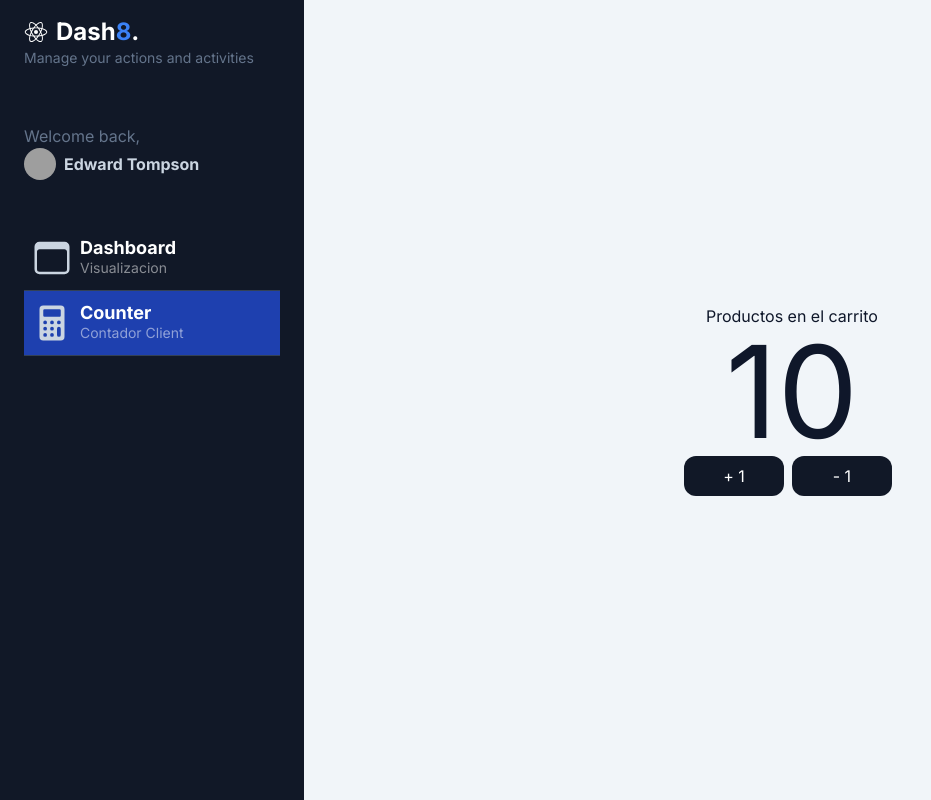
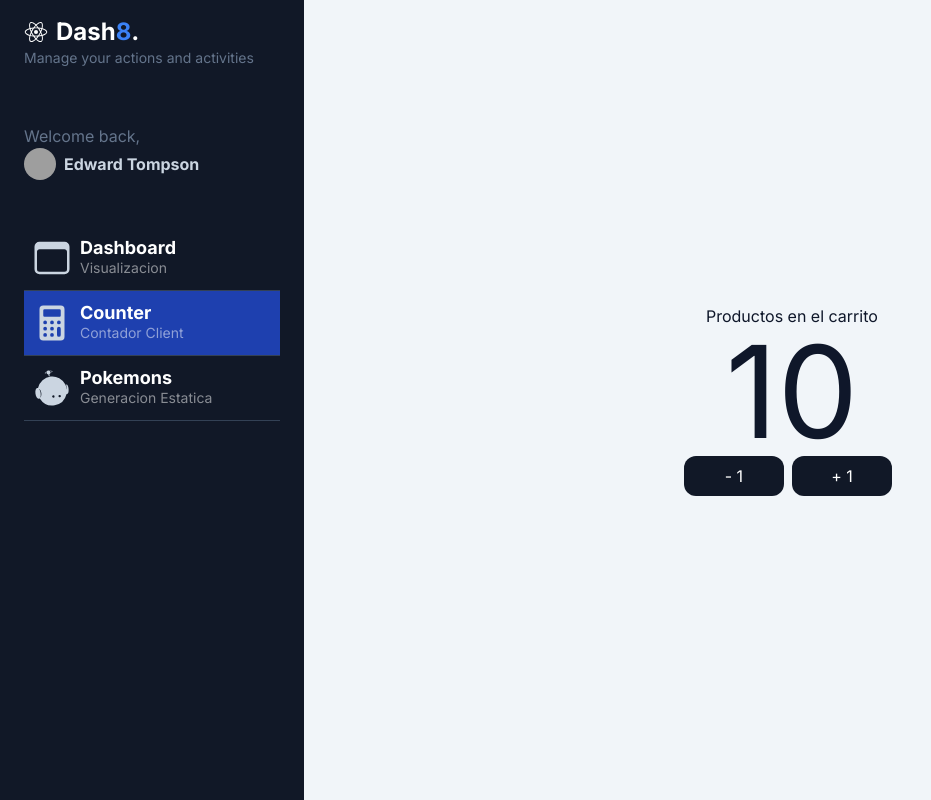
Before and after one commit to ACaminos/nextDashboard, a Next.js app: page /dashboard/counter in a window 1280 px wide. Shown: the whole page, without its empty margins (0-931 px from the left). Built offline with nearby package versions, Linux system fonts and the light colour scheme; grey boxes are pictures that could not be loaded.

Commit message:
create Pokemon Page

```diff
--- a/src/app/components/Sidebar.tsx
+++ b/src/app/components/Sidebar.tsx
@@ -1,5 +1,5 @@
 import Image from "next/image"
-import { IoBrowsersOutline, IoCalculator, IoLogoReact } from "react-icons/io5"
+import { IoBrowsersOutline, IoCalculator, IoChatbubblesSharp, IoLogoIonitron, IoLogoReact } from "react-icons/io5"
 import { SidebarMenuItem } from "./SidebarMenuItem"
 
 const menuItems = [
@@ -14,6 +14,12 @@ const menuItems = [
         icon : <IoCalculator size={40} />,
         title : 'Counter',
         subTitle : 'Contador Client'
+    },
+    {
+        path : '/dashboard/pokemons',
+        icon : <IoLogoIonitron size={40} />,
+        title : 'Pokemons',
+        subTitle : 'Generacion Estatica'
     }
 ]
 
--- a/src/app/dashboard/counter/page.tsx
+++ b/src/app/dashboard/counter/page.tsx
@@ -1,45 +1,17 @@
-'use client'
-import { useState } from "react";
+import { CartCounter } from "@/app/shopping-cart";
+import { Metadata } from "next";
+
+export const metadata: Metadata = {
+ title: 'Shopping Cart',
+ description: 'Un simple contador',
+};
 
 export default function CounterPage() {
-
-  const [ num, setNum ] = useState(10)
-
-  const sum = () => { setNum( num + 1) }
-  const supr = () => { setNum( num - 1) }
 
   return (
     <div className="flex flex-col items-center justify-center w-full h-full">
       <span>Productos en el carrito</span>
-      <span className="text-9xl">{ num }</span>
-      <div className="flex">
-        <button className="
-          flex
-          items-center
-          justify-center
-          p-2
-          rounded-xl
-          bg-gray-900
-          text-white
-          hover:bg=gray-600
-          transition-all
-          w-[100px]
-          mr-2"
-          onClick={ sum }> + 1 </button>
-        <button className="
-          flex
-          items-center
-          justify-center
-          p-2
-          rounded-xl
-          bg-gray-900
-          text-white
-          hover:bg=gray-600
-          transition-all
-          w-[100px]
-          mr-2"
-          onClick={ supr }> - 1 </button>
-      </div>
+      <CartCounter />
     </div>
   );
 }
--- /dev/null
+++ b/src/app/dashboard/pokemons/page.tsx
@@ -0,0 +1,8 @@
+
+export default function PokemonsPage() {
+  return (
+    <div>
+      <h1>Hello Page</h1>
+    </div>
+  );
+}
--- /dev/null
+++ b/src/app/shopping-cart/components/CartCounter.tsx
@@ -0,0 +1,45 @@
+'use client'
+
+import { useState } from "react"
+
+export const CartCounter = () => {
+
+    const [ num, setNum ] = useState(10)
+
+    const sum = () => { setNum( num + 1) }
+    const supr = () => { setNum( num - 1) }
+
+  return (
+    <>
+        <span className="text-9xl">{ num }</span>
+        <div className="flex">
+            <button className="
+                flex
+                items-center
+                justify-center
+                p-2
+                rounded-xl
+                bg-gray-900
+                text-white
+                hover:bg=gray-600
+                transition-all
+                w-[100px]
+                mr-2"
+                onClick={ supr }> - 1 </button>
+                <button className="
+                flex
+                items-center
+                justify-center
+                p-2
+                rounded-xl
+                bg-gray-900
+                text-white
+                hover:bg=gray-600
+                transition-all
+                w-[100px]
+                mr-2"
+                onClick={ sum }> + 1 </button>
+        </div>
+    </>
+  )
+}
--- /dev/null
+++ b/src/app/shopping-cart/index.ts
@@ -0,0 +1 @@
+export { CartCounter }  from  './components/CartCounter'
```
